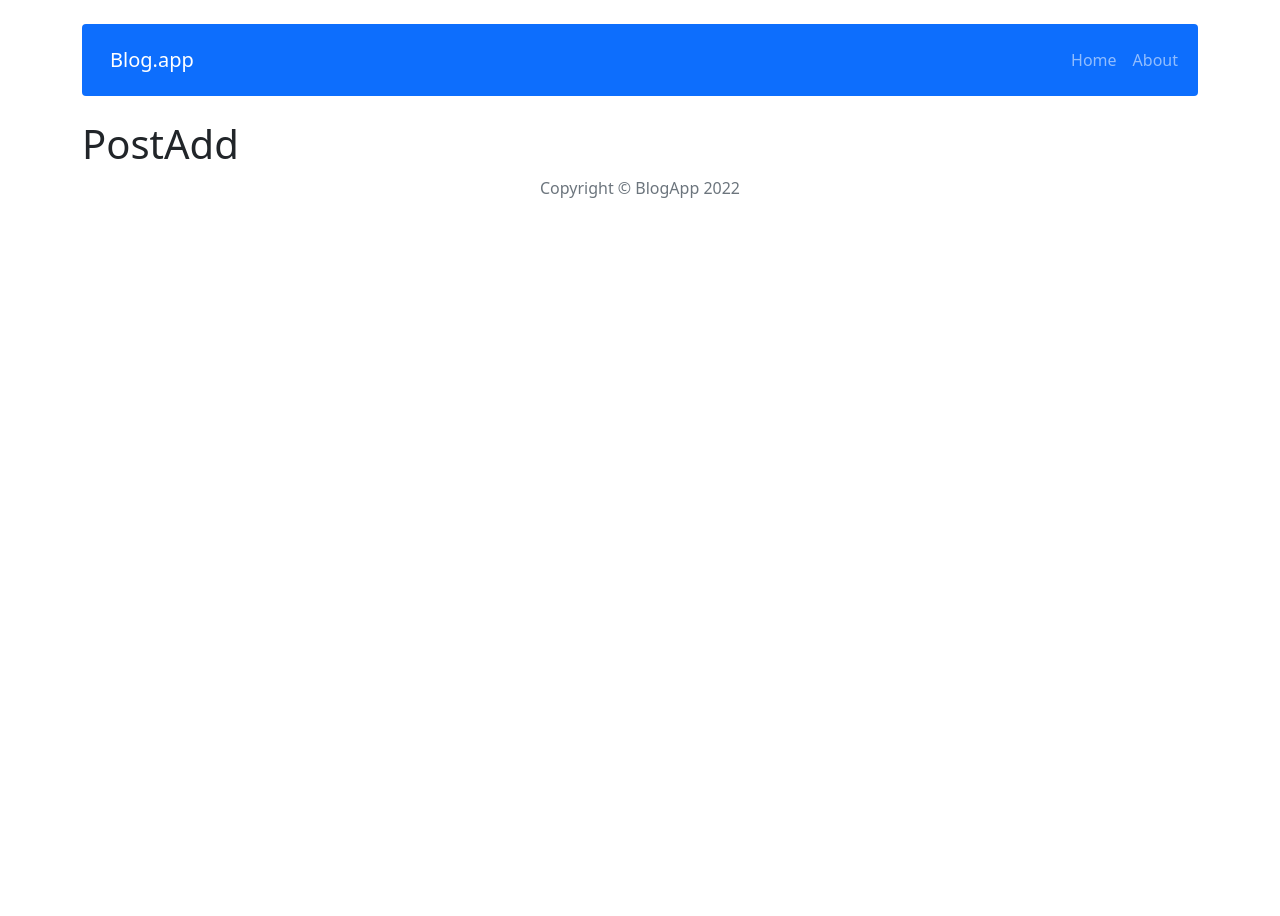
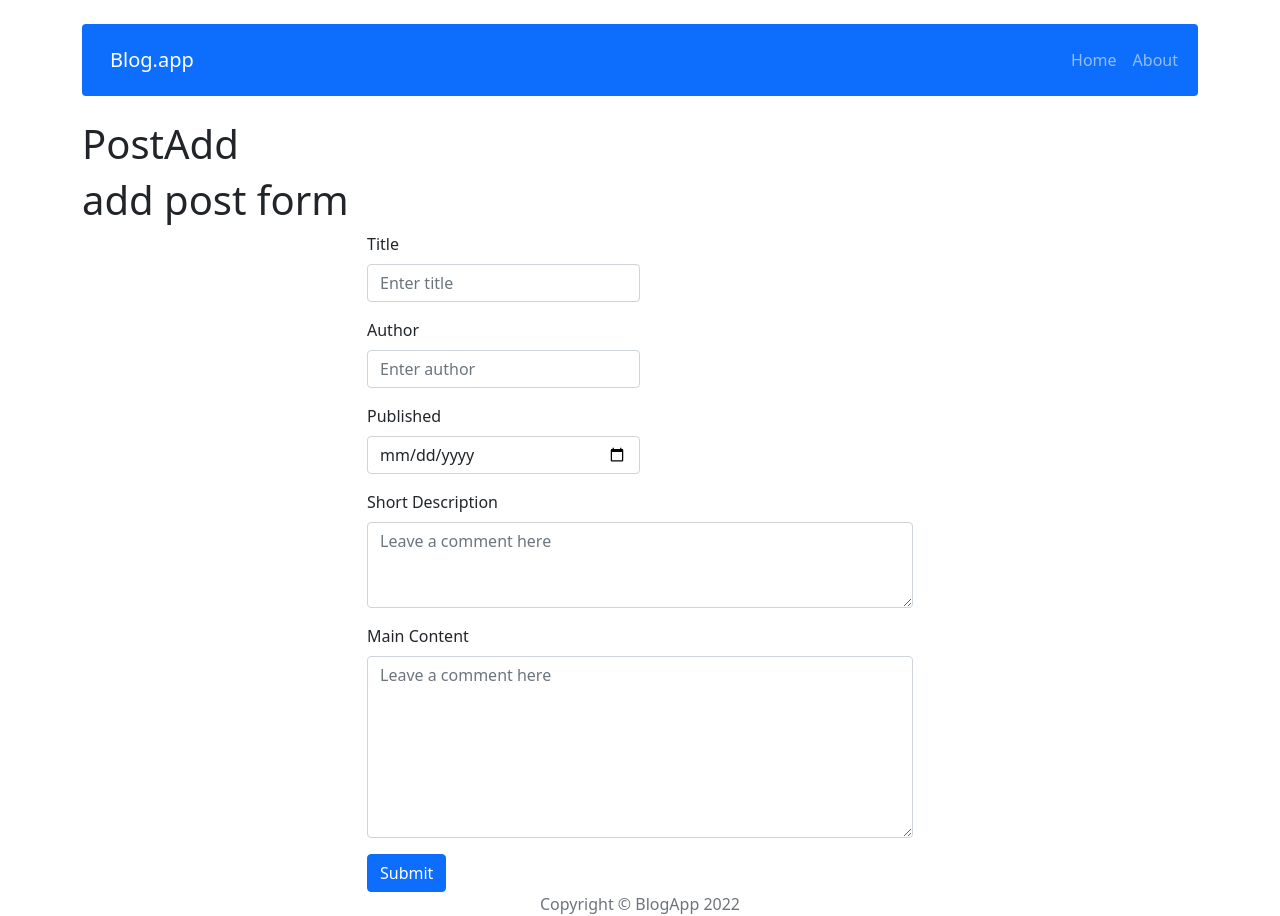
Before and after one commit to DmkMrw/crud-app, a React (Create React App) app: page /post/add in a window 1280 px wide. Before the commit the page ends 800 px from the top, so only its background shows below. Built offline with nearby package versions, Linux system fonts and the light colour scheme.

Commit message:
Add component AddPostForm

```diff
--- /dev/null
+++ b/src/components/features/AddPostForm/AddPostForm.js
@@ -0,0 +1,59 @@
+import { Form, Button, Row, Col } from 'react-bootstrap';
+import { useState } from 'react';
+
+
+
+const AddPostForm = () => {
+
+     const [title, setTitle] = useState('');
+     const [author, setAuthor] = useState('');
+     const [publishedDate, setPublishedDate] = useState('');
+     const [description, setDescription] = useState('');
+     const [content, setContent] = useState('');
+
+
+
+     return (
+          <>
+               <h1>add post form</h1>
+               <Row className='justify-content-md-center'>
+                    <Col md={6}>
+                         <Form>
+                              <Col md={6}>
+                                   <Form.Group className="mb-3" controlId="title">
+                                        <Form.Label>Title</Form.Label>
+                                        <Form.Control type="text" placeholder="Enter title"  />
+                                   </Form.Group>
+
+                                   <Form.Group className="mb-3" controlId="author">
+                                        <Form.Label>Author</Form.Label>
+                                        <Form.Control type="text" placeholder="Enter author"  />
+                                   </Form.Group>
+
+                                   <Form.Group className="mb-3" controlId="published">
+                                        <Form.Label>Published</Form.Label>
+                                        <Form.Control type="date" placeholder="Enter date" />
+                                   </Form.Group>
+                              </Col>
+
+                              <Form.Group className="mb-3" controlId="description">
+                                   <Form.Label>Short Description</Form.Label>
+                                   <Form.Control type="text" as="textarea" rows={3} placeholder="Leave a comment here" />
+                              </Form.Group>
+
+                              <Form.Group className="mb-3" controlId="content">
+                                   <Form.Label>Main Content</Form.Label>
+                                   <Form.Control type="text" as="textarea" rows={7} placeholder="Leave a comment here" />
+                              </Form.Group>
+
+                              <Button variant="primary" type="submit">
+                              Submit
+                              </Button>
+                         </Form>
+                    </Col>
+               </Row>
+          </>
+     );
+}
+
+export default AddPostForm;
--- a/src/components/pages/PostAdd/PostAdd.js
+++ b/src/components/pages/PostAdd/PostAdd.js
@@ -1,6 +1,11 @@
+import AddPostForm from "../../features/AddPostForm/AddPostForm";
+
 const PostAdd = () => {
      return (
+          <>
           <h1>PostAdd</h1>
+               <AddPostForm />
+          </>
      );
 }
 
```
